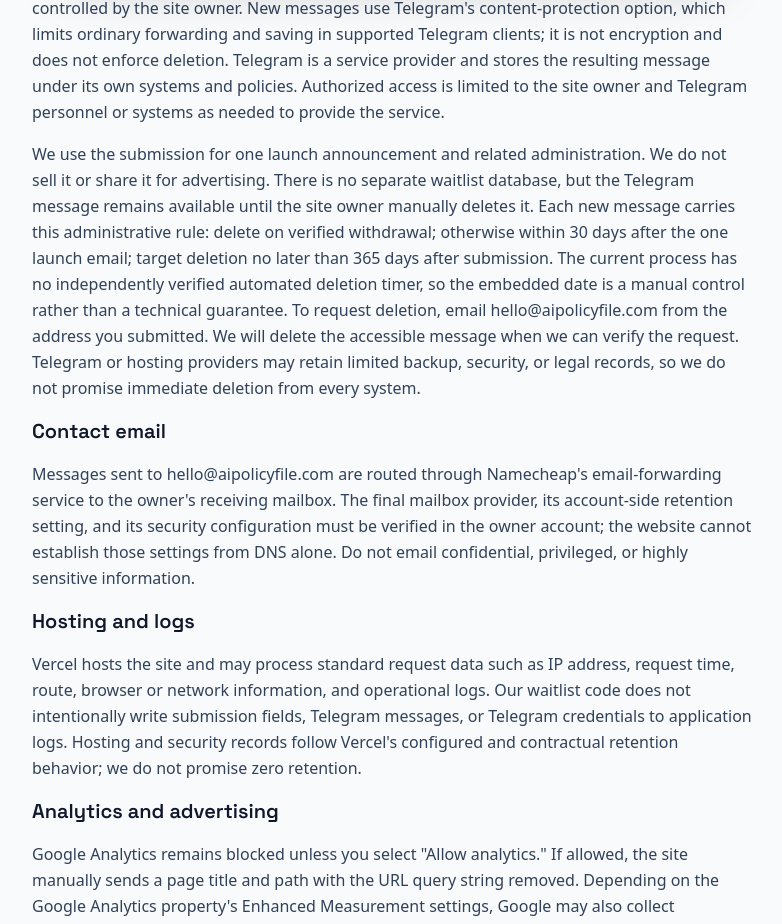
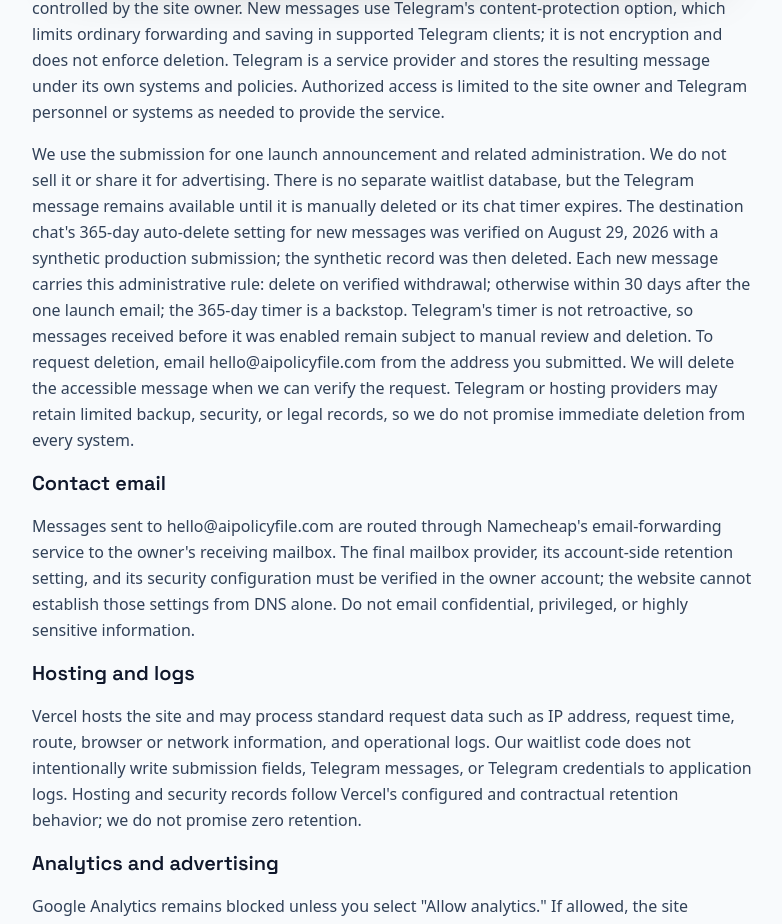
Before and after one commit to raiderj77/aipolicyfile, a Next.js app: page /privacy in a window 1280 px wide. Shown: the part 814-1738 px from the top of the page, without its empty margins (248-1030 px from the left). Built offline with nearby package versions, Linux system fonts and the light colour scheme.

Commit message:
Record verified Telegram retention control (#23)

```diff
--- a/src/app/privacy/page.tsx
+++ b/src/app/privacy/page.tsx
@@ -56,11 +56,13 @@ export default function PrivacyPage() {
         <p>
           We use the submission for one launch announcement and related administration. We do not
           sell it or share it for advertising. There is no separate waitlist database, but the
-          Telegram message remains available until the site owner manually deletes it. Each new
-          message carries this administrative rule: delete on verified withdrawal; otherwise within
-          30 days after the one launch email; target deletion no later than 365 days after submission.
-          The current process has no independently verified automated deletion timer, so the embedded
-          date is a manual control rather than a technical guarantee. To request deletion,
+          Telegram message remains available until it is manually deleted or its chat timer expires.
+          The destination chat&apos;s 365-day auto-delete setting for new messages was verified on August
+          29, 2026 with a synthetic production submission; the synthetic record was then deleted. Each
+          new message carries this administrative rule: delete on verified withdrawal; otherwise within
+          30 days after the one launch email; the 365-day timer is a backstop. Telegram&apos;s timer is not
+          retroactive, so messages received before it was enabled remain subject to manual review and
+          deletion. To request deletion,
           email hello@aipolicyfile.com from the address you submitted. We will delete the accessible
           message when we can verify the request. Telegram or hosting providers may retain limited
           backup, security, or legal records, so we do not promise immediate deletion from every
```
Also changed, not shown: src/lib/waitlist.mjs, 3 other files (tests, documents, lock files or other folders).
